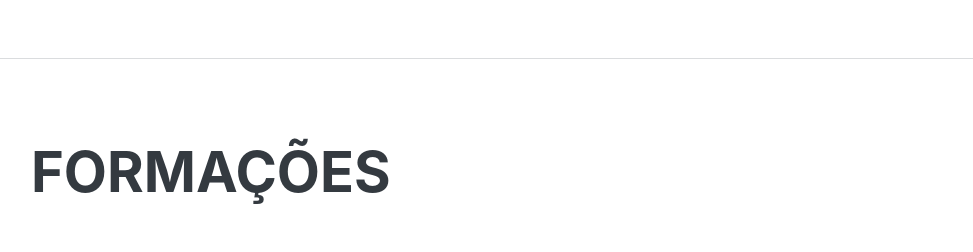
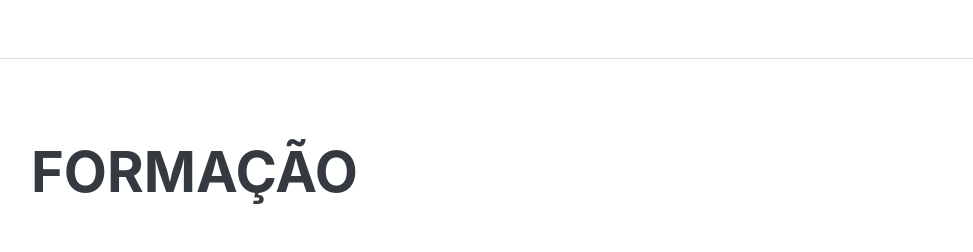
Before and after one commit to viniciuszc/viniciuszc, a plain HTML site: page index.html in a window 1280 px wide. Shown: the part 2780-3032 px from the top of the page, without its empty margins (289-1262 px from the left). Drawn offline with nearby package versions, Linux system fonts and the light colour scheme; a web font is replaced by a local one.

Commit message:
Correção de título

```diff
--- a/index.html
+++ b/index.html
@@ -205,7 +205,7 @@
             <!-- Education-->
             <section class="resume-section" id="education">
                 <div class="resume-section-content">
-                    <h2 class="mb-5">Formações</h2>
+                    <h2 class="mb-5">Formação</h2>
                     <div class="d-flex flex-column flex-md-row justify-content-between mb-5">
                         <div class="flex-grow-1">
                             <h3 class="mb-0">Pós-graduação Arquitetura de Sistemas .NET com Azure</h3>
```
